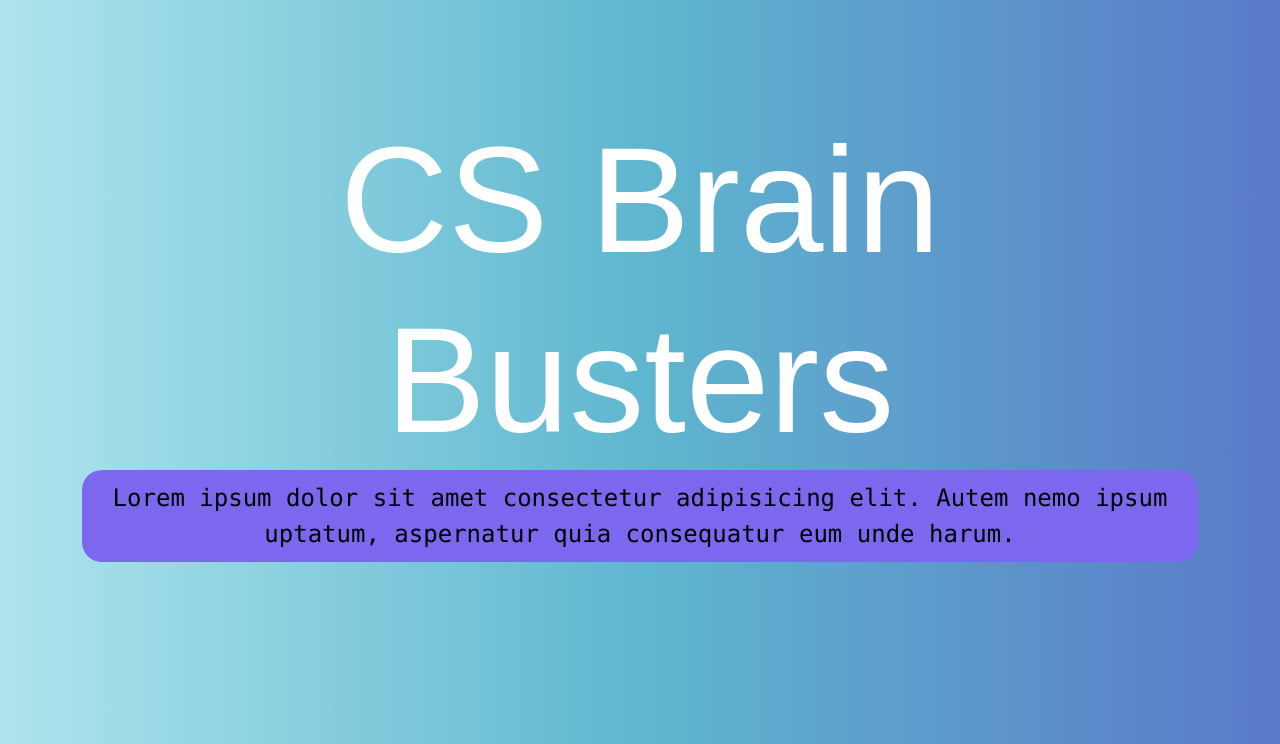
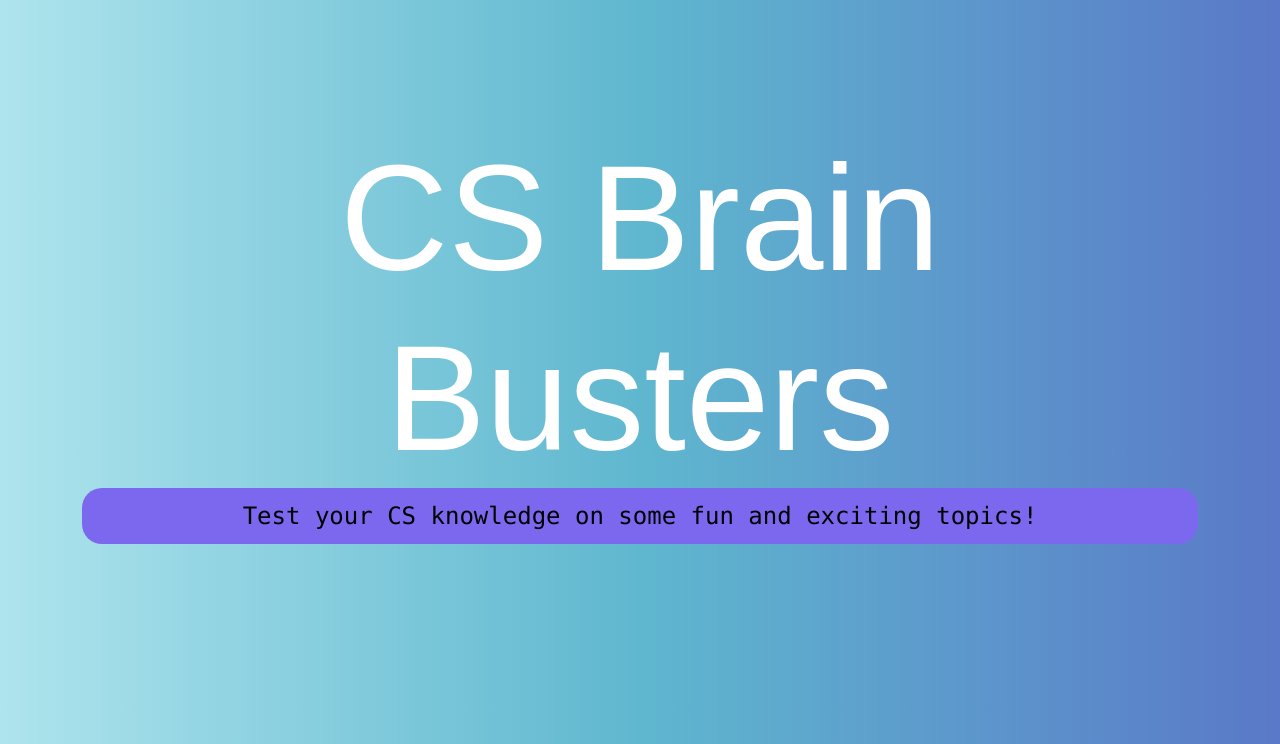
Before and after one commit to Hannahc97/final-project, a Flask app: page / in a window 1280 px wide. Shown: the part 56-800 px from the top of the page. Run offline with Flask 3, Linux system fonts and the light colour scheme; some web fonts are replaced.

Commit message:
edited index page

```diff
--- a/templates/index.html
+++ b/templates/index.html
@@ -14,7 +14,7 @@
         <div>
             <h1>CS Brain Busters </h1>
 
-            <p>Lorem ipsum dolor sit amet consectetur adipisicing elit. Autem nemo ipsum uptatum, aspernatur quia consequatur eum unde harum.</p>
+            <p>Test your CS knowledge on some fun and exciting topics!</p>
         </div>
 
 {% endblock %}
```
